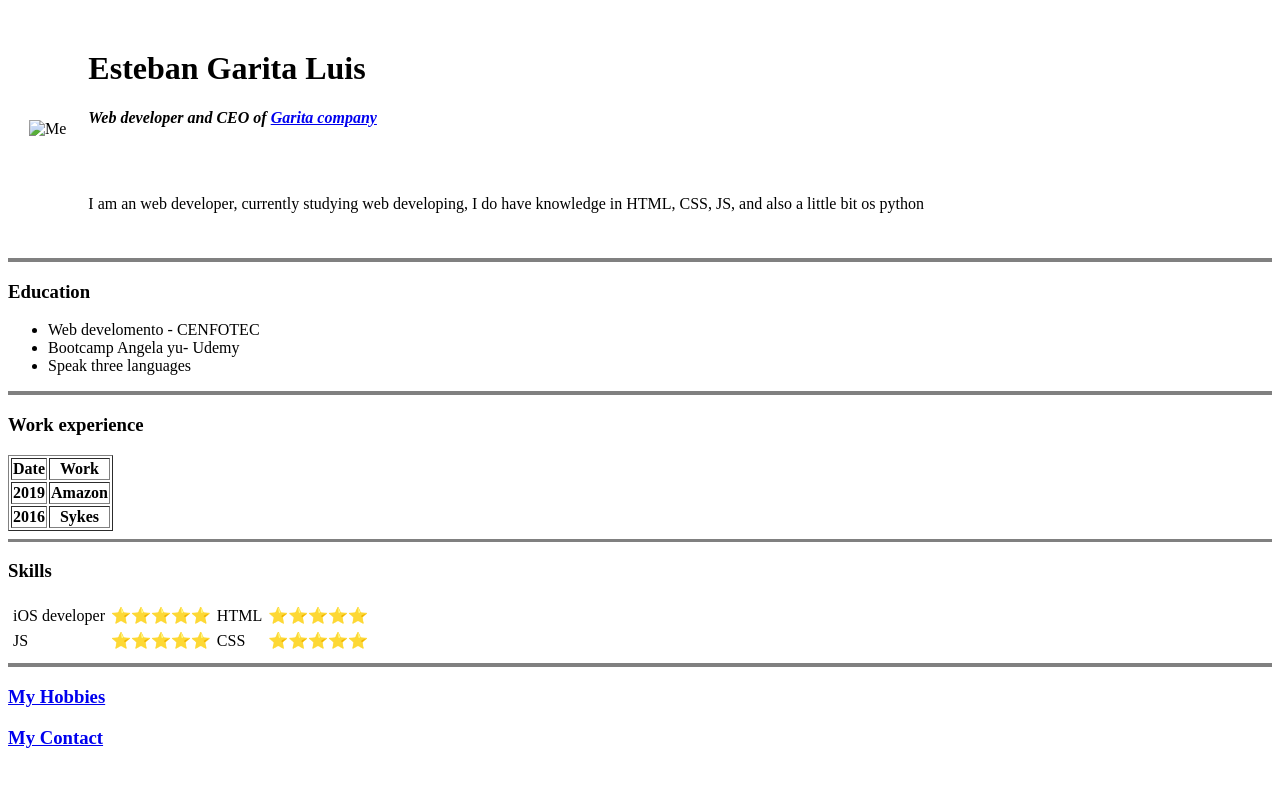
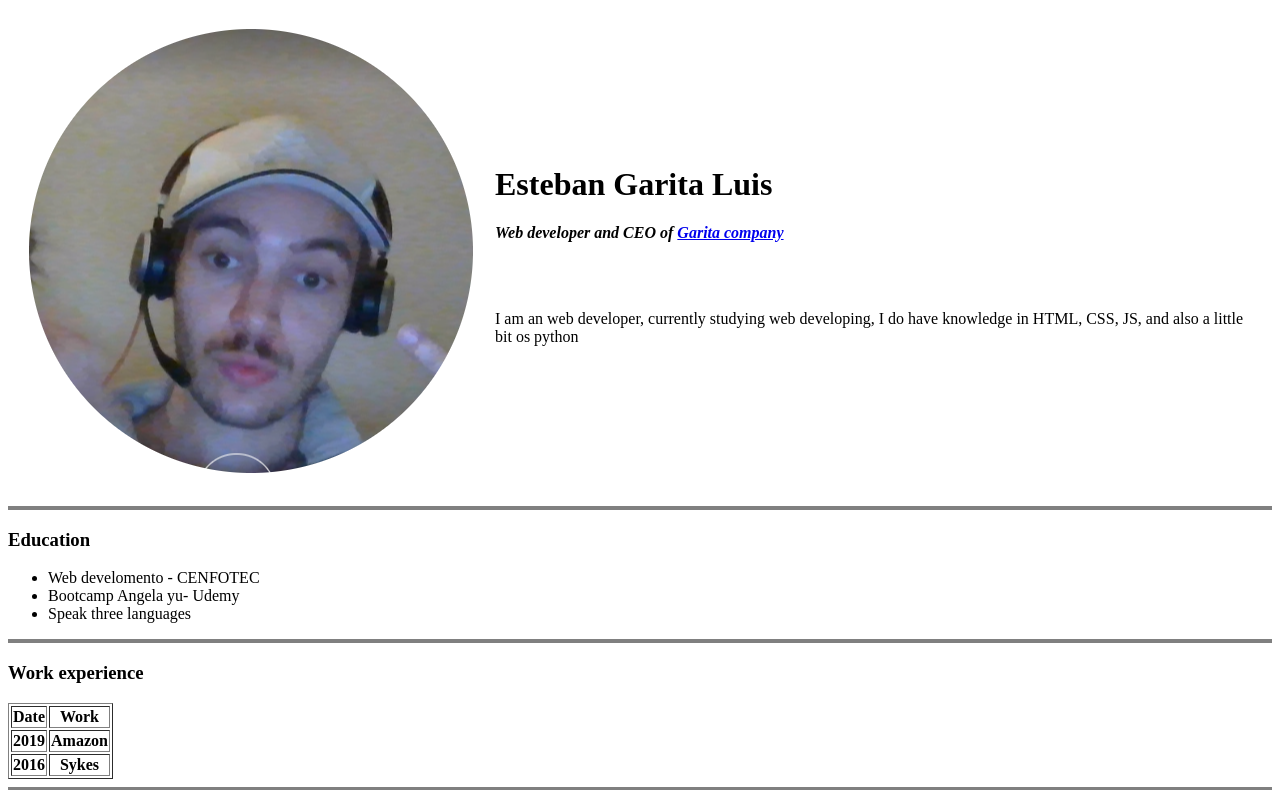
Before and after one commit to GaritaDevs/CV, a plain HTML site: page index.html in a window 1280 px wide. Shown: the top 800 px of the page. Drawn offline with Linux system fonts and the light colour scheme; the site is published under a folder, as on GitHub Pages, so addresses that start at the root find nothing.

Commit message:
changed photo 2

```diff
--- a/index.html
+++ b/index.html
@@ -11,7 +11,7 @@
         <table cellspacing="20">
             <tr>
                 <td>
-                    <img src="/Img/Captura de pantalla_20221109_180302-modified.png" alt="Me" sizes="2">
+                    <img src="Img/Captura de pantalla_20221109_180302-modified.png" alt="Me" sizes="2">
                 </td>
                 <td>
                     <h1>Esteban Garita Luis</h1>
```
